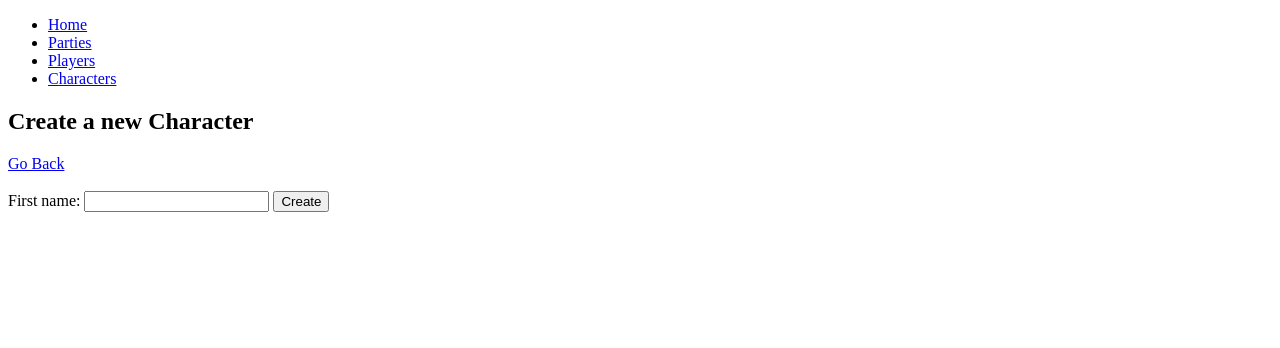
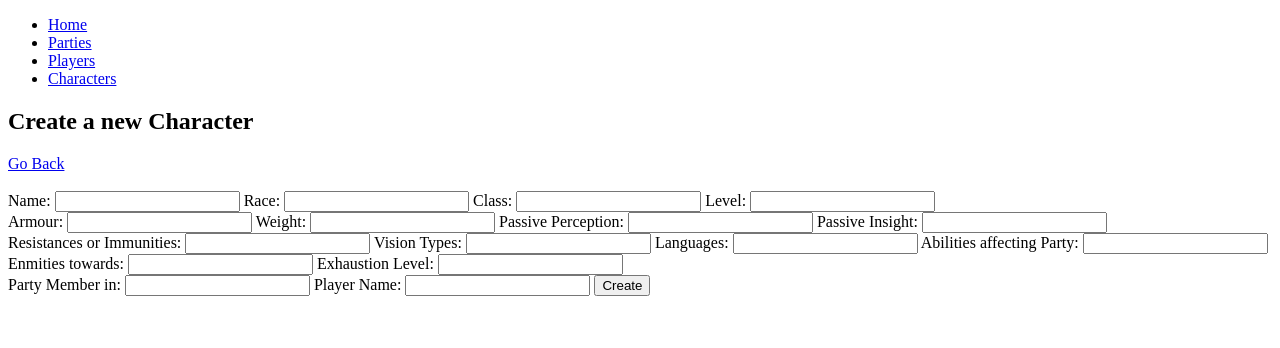
Before and after one commit to Mathew-Tomaney/dungeon-master-app, a Flask app: template templates/characters/new.html in a window 1280 px wide. Shown: the top 348 px of the page. Run offline with Flask 2, Linux system fonts and the light colour scheme; the template is opened without the code that fills it, so the values that code supplies are empty.

Commit message:
added form for Character create

```diff
--- a/console.py
+++ b/console.py
@@ -48,4 +48,7 @@ character_repository.save(character_5)
 character_6 = Character("Stormchaser", "Goliath", "Paladin/Fighter", 11, 21, True, 200, 14, 16, "Immune to Cold", "Truesight 60ft", "Giant", "Aura of Protection 10ft", "Criminals", 1, player_2, party_1, 5)
 character_repository.update(character_6)
 
+# character_7 = Character("Thundrik Hopphammer", "Human", "Warlock", 6, 15, False, 100, 17, 16, "Immune to Poison", "Darkvision", "Gnomish", "Guidance on Touch", "Goblins", 0, player_2, party_1)
+# character_repository.save(character_7)
+
 pdb.set_trace()
--- a/templates/characters/new.html
+++ b/templates/characters/new.html
@@ -8,14 +8,42 @@
 <br>
 <form action="/characters" method="POST">
     <div>
-        <label for="name">First name: </label>
+        <label for="name">Name: </label>
         <input type="text" id="name" name="name">
-
-
-
-
-
-
+        <label for="race">Race: </label>
+        <input type="text" id="race" name="race">
+        <label for="class">Class: </label>
+        <input type="text" id="class" name="class">
+        <label for="level">Level: </label>
+        <input type="text" id="level" name="level">
+        <br>
+        <label for="armour">Armour: </label>
+        <input type="text" id="armour" name="armour">
+        <label for="weight">Weight: </label>
+        <input type="text" id="weight" name="weight">
+        <label for="perception">Passive Perception: </label>
+        <input type="text" id="perception" name="perception">
+        <label for="insight">Passive Insight: </label>
+        <input type="text" id="insight" name="insight">
+        <br>
+        <label for="immunity">Resistances or Immunities: </label>
+        <input type="text" id="immunity" name="immunity">
+        <label for="vision">Vision Types: </label>
+        <input type="text" id="vision" name="vision">
+        <label for="languages">Languages: </label>
+        <input type="text" id="languages" name="languages">
+        <label for="aura">Abilities affecting Party: </label>
+        <input type="text" id="aura" name="aura">
+        <br>
+        <label for="enmity">Enmities towards: </label>
+        <input type="text" id="enmity" name="enmity">
+        <label for="exhaustion">Exhaustion Level: </label>
+        <input type="text" id="exhaustion" name="exhaustion">
+        <br>
+        <label for="party">Party Member in: </label>
+        <input type="text" id="party" name="party">
+        <label for="player">Player Name: </label>
+        <input type="text" id="player" name="player">
 
         <input type="submit" value="Create">
     </div>
```
